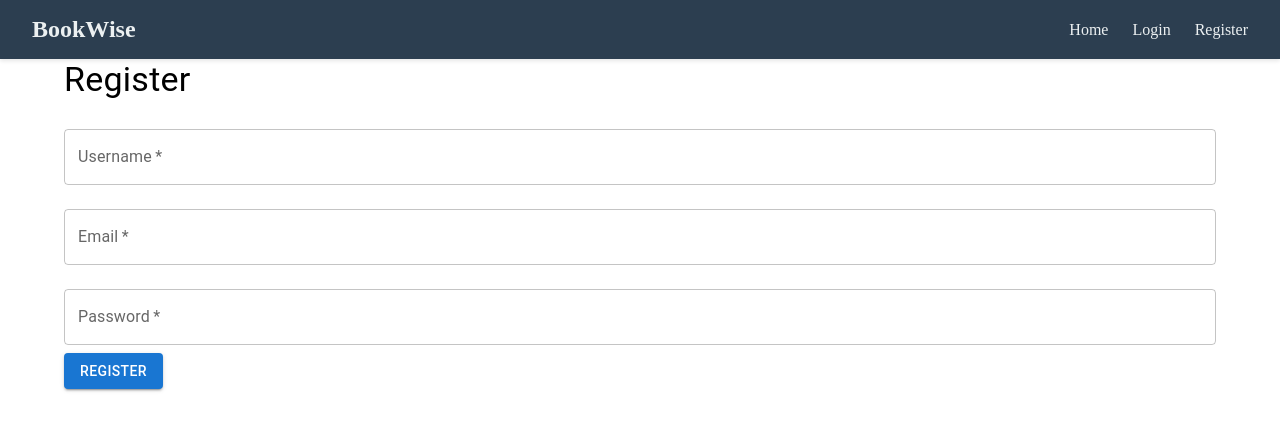
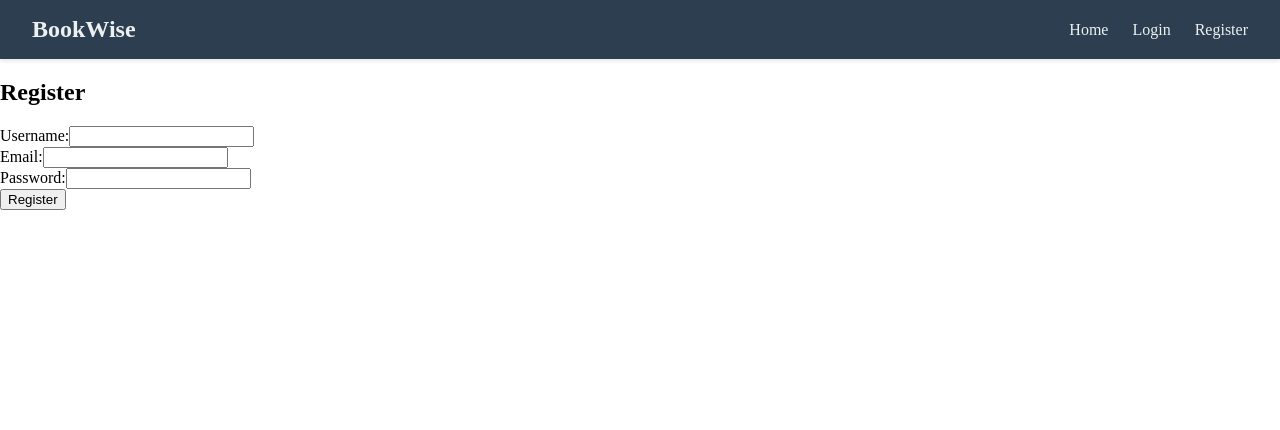
Before and after one commit to GlitchyX3/bookwise, a React (Create React App) app in the folder frontend/: page /register in a window 1280 px wide. Shown: the top 430 px of the page. Built offline with nearby package versions, Linux system fonts and the light colour scheme; no server answers.

Commit message:
Update Register.js

```diff
--- a/frontend/src/pages/Register.js
+++ b/frontend/src/pages/Register.js
@@ -1,72 +1,74 @@
 import React, { useState } from 'react';
-import { TextField, Button, Container, Typography } from '@mui/material';
 import { registerUser } from '../services/api';
 
-const Register = () => {
-  const [username, setUsername] = useState('');
-  const [email, setEmail] = useState('');
-  const [password, setPassword] = useState('');
-  const [error, setError] = useState('');
-  const [success, setSuccess] = useState('');
+function Register() {
+  const [formData, setFormData] = useState({
+    username: '',
+    email: '',
+    password: ''
+  });
+  const [error, setError] = useState(null);
 
-  const handleRegister = async () => {
-    setError('');
-    setSuccess('');
-    console.log('Registration attempt with:', { username, email });
-    if (!username || !email || !password) {
-      setError('Please enter all fields');
-      return;
-    }
+  const handleChange = (e) => {
+    const { name, value } = e.target;
+    setFormData({
+      ...formData,
+      [name]: value
+    });
+  };
+
+  const handleSubmit = async (e) => {
+    e.preventDefault();
+    setError(null);
     try {
-      const userData = { username, email, password };
-      console.log('Sending registration request with data:', userData);
-      const response = await registerUser(userData);
-      console.log('Registration response:', response);
-      setSuccess('Registration successful!');
-      // You can handle further actions here, like redirecting to the login page
-    } catch (error) {
-      console.error('Registration error:', error);
-      console.error('Error details:', error.response?.data);
-      setError(error.response?.data?.message || error.message || 'Registration failed');
+      const result = await registerUser(formData);
+      console.log('Registration successful:', result);
+      // Handle successful registration (e.g., redirect to login page)
+    } catch (err) {
+      console.error('Registration error:', err);
+      setError(err.message || 'Registration failed');
     }
   };
 
   return (
-    <Container>
-      <Typography variant="h4" gutterBottom>Register</Typography>
-      <form onSubmit={(e) => { e.preventDefault(); handleRegister(); }}>
-        <TextField
-          label="Username"
-          fullWidth
-          margin="normal"
-          value={username}
-          onChange={(e) => setUsername(e.target.value)}
-          required
-        />
-        <TextField
-          label="Email"
-          type="email"
-          fullWidth
-          margin="normal"
-          value={email}
-          onChange={(e) => setEmail(e.target.value)}
-          required
-        />
-        <TextField
-          label="Password"
-          type="password"
-          fullWidth
-          margin="normal"
-          value={password}
-          onChange={(e) => setPassword(e.target.value)}
-          required
-        />
-        {error && <Typography color="error">{error}</Typography>}
-        {success && <Typography color="primary">{success}</Typography>}
-        <Button type="submit" variant="contained" color="primary">Register</Button>
+    <div>
+      <h2>Register</h2>
+      {error && <p style={{ color: 'red' }}>{error}</p>}
+      <form onSubmit={handleSubmit}>
+        <label>
+          Username:
+          <input
+            type="text"
+            name="username"
+            value={formData.username}
+            onChange={handleChange}
+          />
+        </label>
+        <br />
+        <label>
+          Email:
+          <input
+            type="email"
+            name="email"
+            value={formData.email}
+            onChange={handleChange}
+          />
+        </label>
+        <br />
+        <label>
+          Password:
+          <input
+            type="password"
+            name="password"
+            value={formData.password}
+            onChange={handleChange}
+          />
+        </label>
+        <br />
+        <button type="submit">Register</button>
       </form>
-    </Container>
+    </div>
   );
-};
+}
 
 export default Register;
```
